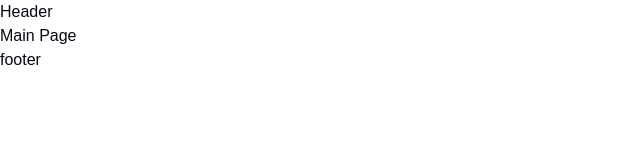
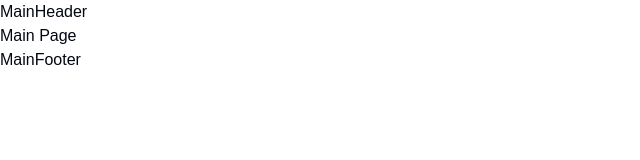
Before and after one commit to pepoo202020/church, a Next.js app: page / in a window 1280 px wide. Shown: the top 160 px of the page, without its empty margins (0-640 px from the left). Built offline with nearby package versions, Linux system fonts and the light colour scheme; a web font is replaced by a local one.

Commit message:
created main layout folders

```diff
--- a/app/layout.tsx
+++ b/app/layout.tsx
@@ -1,6 +1,8 @@
 import type { Metadata } from "next";
 import { Inter } from "next/font/google";
 import "./globals.css";
+import { MainHeader } from "@/components/Header/MainHeader";
+import { MainFooter } from "@/components/Footer/MainFooter";
 
 const inter = Inter({ subsets: ["latin"] });
 
@@ -17,9 +19,9 @@ export default function RootLayout({
   return (
     <html lang="en">
       <body>
-        <header>Header</header>
+        <MainHeader />
         {children}
-        <footer>footer</footer>
+        <MainFooter />
       </body>
     </html>
   );
--- /dev/null
+++ b/components/Footer/MainFooter.tsx
@@ -0,0 +1,3 @@
+export const MainFooter = () => {
+  return <footer>MainFooter</footer>;
+};
--- /dev/null
+++ b/components/Header/MainHeader.tsx
@@ -0,0 +1,3 @@
+export const MainHeader = () => {
+  return <header>MainHeader</header>;
+};
```
